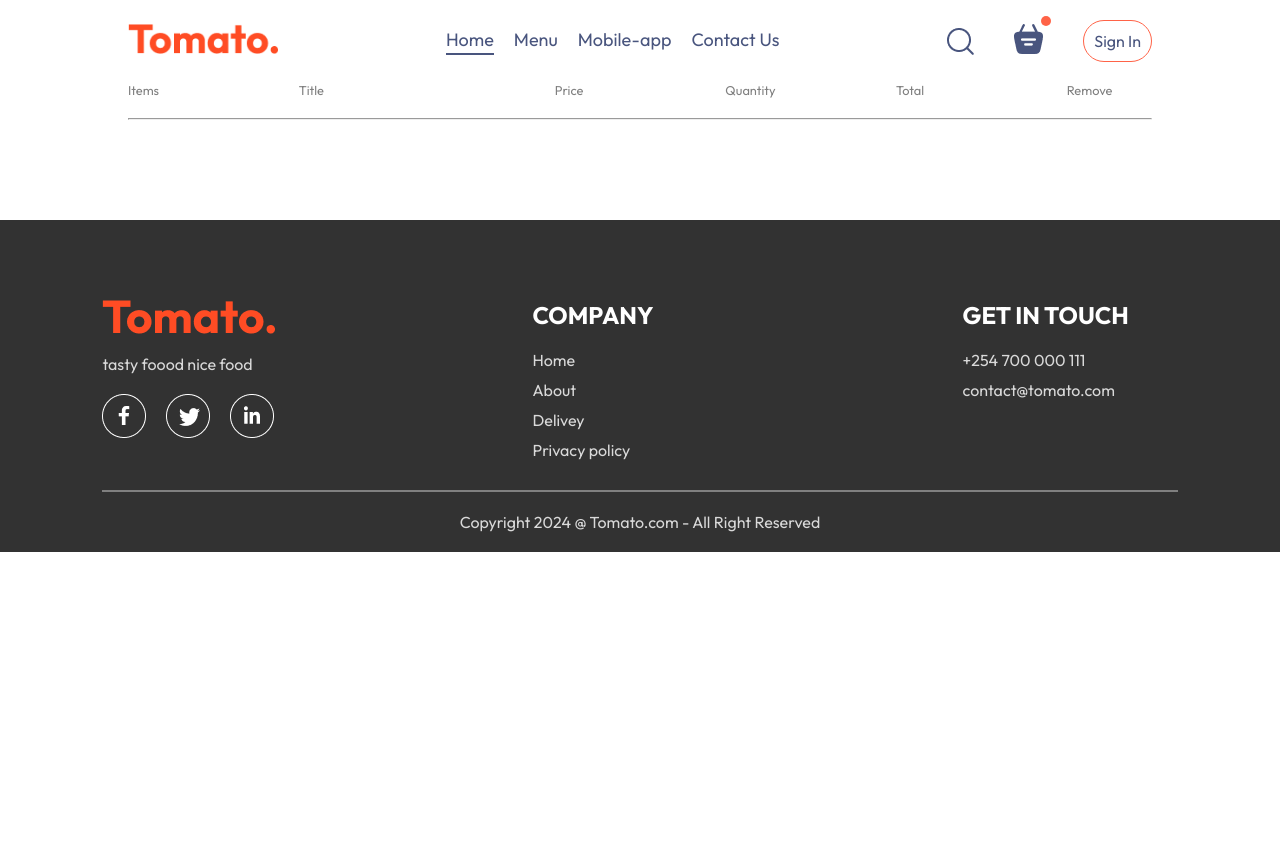
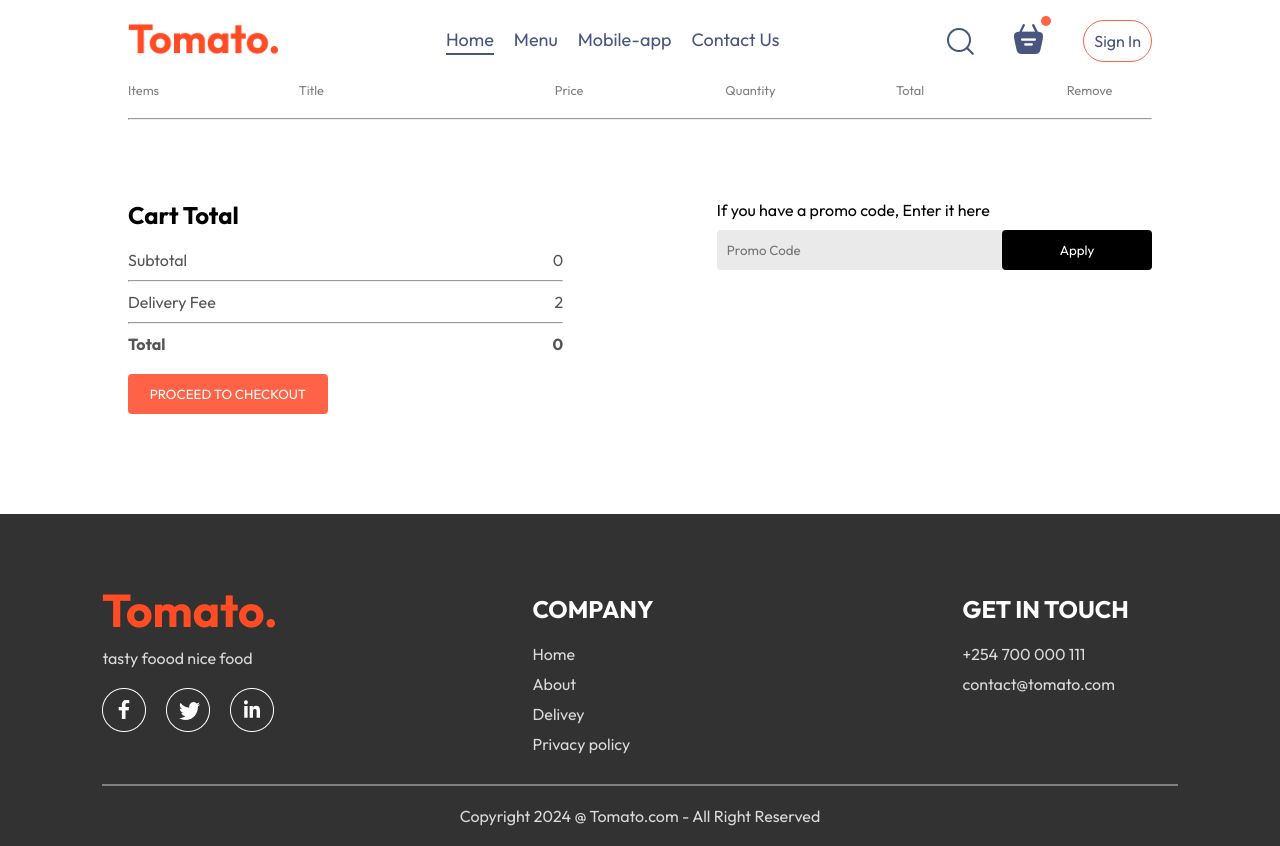
Before and after one commit to clairemuiru1/Food-Delivery, a React (Vite) app in the folder client/: page /cart in a window 1280 px wide. Before the commit the page ends 800 px from the top, so only its background shows below. Built offline with nearby package versions, Linux system fonts and the light colour scheme.

Commit message:
"Added  and styled cart Total"

```diff
--- a/client/src/pages/Cart/Cart.css
+++ b/client/src/pages/Cart/Cart.css
@@ -27,3 +27,60 @@
 .cross{
     cursor: pointer;
 }
+.cart-bottom{
+    margin-top: 80px;
+    display: flex;
+    justify-content: space-between;
+    gap: max(12vw, 20px);
+}
+.cart-total{
+    flex: 1;
+    display: flex;
+    flex-direction: column;
+    gap: 20px;
+}
+.cart-total-details{
+    display: flex;
+    justify-content: space-between;
+    color: #555;
+}
+.cart-total hr{
+    margin: 10px 0px;
+}
+.cart-total button{
+    border: none;
+    color: white;
+    background-color: tomato;
+    width: max(15vw, 200px);
+    padding:12px 0px ;
+    border-radius: 4px;
+    cursor: pointer;
+}
+.cart-promocode{
+    flex: 1;
+}
+.cart-promocode p{
+    counter-reset: #555;
+}
+.cart-promocode-input{
+    margin-top: 10px;
+    display: flex;
+    justify-content:space-between ;
+    align-items: center;
+    background-color: #eaeaea;
+    border-radius: 4px;
+}
+.cart-promocode-input input{
+    background-color:transparent;
+    border: none;
+    outline: none;
+    padding-left: 10px;
+}
+.cart-promocode-input button{
+    width:max(10vw, 150px) ;
+    padding: 12px 5px;
+    background-color: black;
+    border: none;
+    color: white;
+    border-radius: 4px;
+}
--- a/client/src/pages/Cart/Cart.jsx
+++ b/client/src/pages/Cart/Cart.jsx
@@ -38,6 +38,36 @@
           }
         })}
       </div>
+      <div className="cart-bottom">
+        <div className="cart-total">
+          <h2>Cart Total</h2>
+          <div>
+            <div className="cart-total-details">
+              <p>Subtotal</p>
+              <p>{0}</p>
+            </div>
+            <hr/>
+            <div className="cart-total-details">
+              <p>Delivery Fee</p>
+              <p>{2}</p>
+            </div>
+            <hr/>
+            <div className="cart-total-details">
+              <b>Total</b><b>{0}</b>
+            </div>
+          </div>
+          <button>PROCEED TO CHECKOUT</button>
+        </div>
+        <div className="cart-promocode">
+          <div>
+            <p>If you have a promo code, Enter it here</p>
+            <div className="cart-promocode-input">
+              <input type="text" placeholder="Promo Code"/>
+              <button>Apply</button>
+            </div>
+          </div>
+        </div>
+      </div>
     </div>
   )
 }
```
